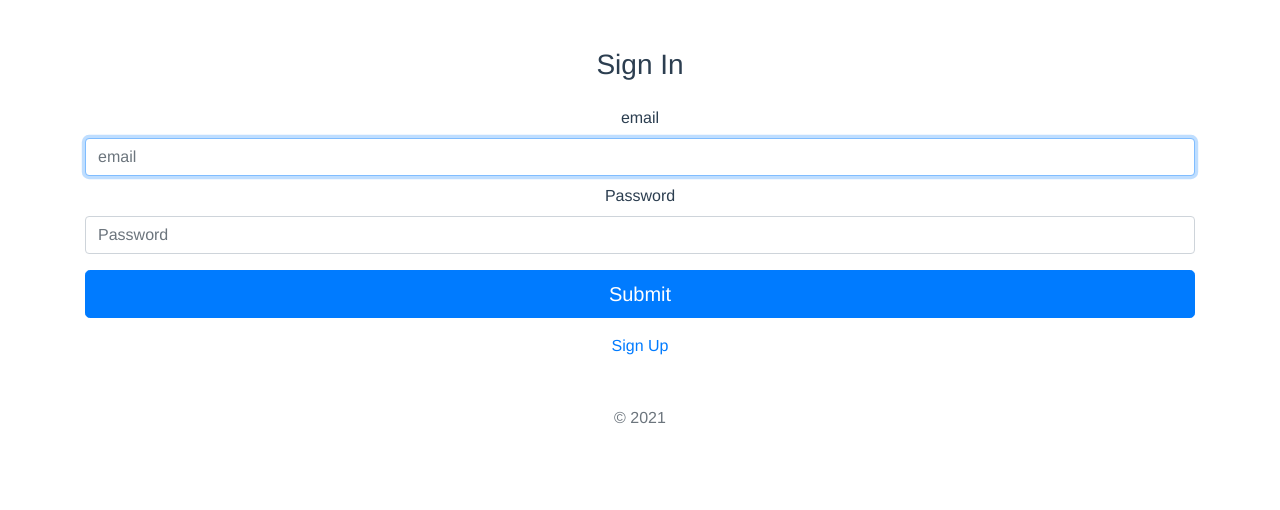
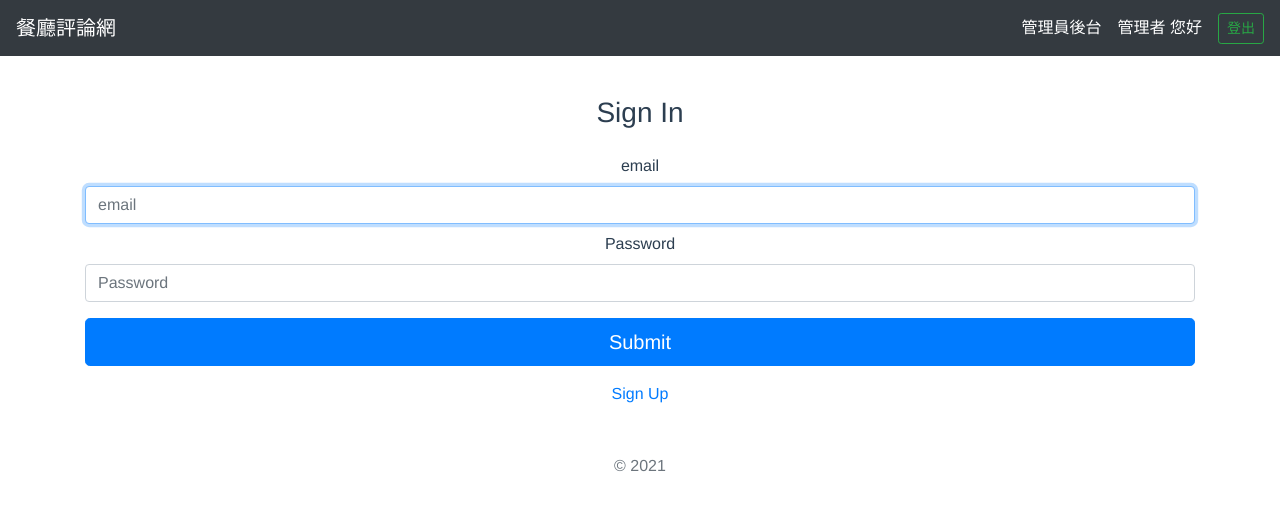
Before and after one commit to ShihTingJustin/forum-frontend-vue, a Vue app: page /#/signin in a window 1280 px wide. Shown: the top 510 px of the page. Built offline with nearby package versions, Linux system fonts and the light colour scheme.

Commit message:
add NavBar component

```diff
--- a/src/App.vue
+++ b/src/App.vue
@@ -1,14 +1,21 @@
 <template>
   <div id="forum">
-    <router-view />
+    <NavBar />
+    <main class="mt-5 bg-white">
+      <router-view />
+    </main>
   </div>
 </template>
 
 <script>
 import "bootstrap/dist/css/bootstrap.min.css";
 import "bootstrap";
+import NavBar from './components/NavBar'
+
 export default {
-  name: "App",
+  components: {
+    NavBar,
+  }
 };
 </script>
 
--- /dev/null
+++ b/src/components/NavBar.vue
@@ -0,0 +1,79 @@
+<template>
+  <nav class="navbar navbar-expand-lg fixed-top navbar-dark bg-dark">
+    <router-link class="navbar-brand" to="/"> 餐廳評論網 </router-link>
+
+    <button
+      class="navbar-toggler"
+      type="button"
+      data-toggle="collapse"
+      data-target="#navbarSupportedContent"
+      aria-controls="navbarSupportedContent"
+      aria-expanded="false"
+      aria-label="Toggle navigation"
+    >
+      <span class="navbar-toggler-icon" />
+    </button>
+
+    <div id="navbarSupportedContent" class="navbar-collapse collapse">
+      <div class="ml-auto d-flex align-items-center">
+        <!-- is user is admin -->
+        <router-link to="#" class="text-white mr-3" v-if="currentUser.isAdmin">
+          管理員後台
+        </router-link>
+
+        <!-- is user is login -->
+        <template v-if="isAuthenticated">
+          <router-link to="#" class="text-white mr-3">
+            {{ currentUser.name || "使用者" }} 您好
+          </router-link>
+          <button
+            type="button"
+            class="btn btn-sm btn-outline-success my-2 my-sm-0"
+          >
+            登出
+          </button>
+        </template>
+      </div>
+    </div>
+  </nav>
+</template>
+
+<script>
+const dummyUser = {
+  currentUser: {
+    id: 1,
+    name: "管理者",
+    email: "root@example.com",
+    image: "https://i.pravatar.cc/300",
+    isAdmin: true,
+  },
+  isAuthenticated: true,
+};
+export default {
+  data() {
+    return {
+      currentUser: {
+        id: -1,
+        name: "",
+        email: "",
+        image: "",
+        isAdmin: false,
+      },
+      isAuthenticated: false,
+    };
+  },
+  methods: {
+    fetchUser() {
+      this.currentUser = {
+        ...this.currentUser,
+        ...dummyUser.currentUser,
+      };
+      this.isAuthenticated = dummyUser.isAuthenticated;
+    },
+  },
+  created() {
+    console.log("fetchUser");
+    this.fetchUser();
+  },
+};
+</script>
```
